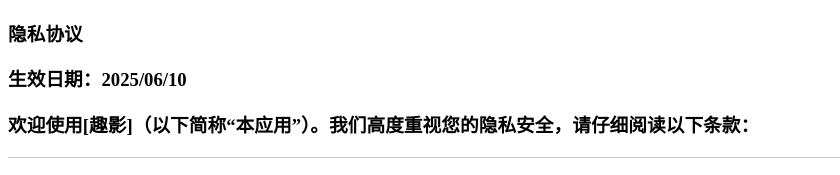
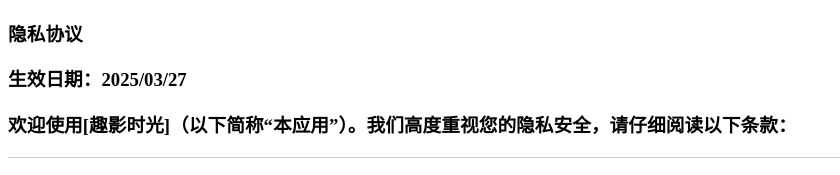
Before and after one commit to coderhw/coderhw.github.io, a plain HTML site: page index.html in a window 1280 px wide. Shown: the top 175 px of the page, without its empty margins (0-840 px from the left). Drawn offline with Linux system fonts and the light colour scheme.

Commit message:
更新隐私页面内容

```diff
--- a/index.html
+++ b/index.html
@@ -19,8 +19,8 @@
 <body>
     <!-- 网页标题 -->
     <h3>隐私协议</h3>
-    <h3>生效日期：2025/06/10</h3>
-    <h3>欢迎使用[趣影]（以下简称“本应用”）。我们高度重视您的隐私安全，请仔细阅读以下条款：</h3>
+    <h3>生效日期：2025/03/27</h3>
+    <h3>欢迎使用[趣影时光]（以下简称“本应用”）。我们高度重视您的隐私安全，请仔细阅读以下条款：</h3>
     <!-- 段落内容 -->
     <div class="separator"></div>
 
@@ -92,7 +92,7 @@
     <p>&nbsp;&nbsp;&nbsp;&nbsp;&nbsp;&nbsp;&nbsp;&nbsp;重大变更将通过应用内弹窗公告</p>
     <p>&nbsp;&nbsp;&nbsp;&nbsp;&nbsp;&nbsp;&nbsp;&nbsp;持续使用即视为接受更新条款</p>
     <div class="separator"></div>
-    <p>联系方式：[hw10089084@gmail.com]</p>
+    <p>联系方式：[qysg_support@126.com]</p>
     <p>注： 本协议最终解释权归本开发者所有</p>
     <div class="separator"></div>
 
```
